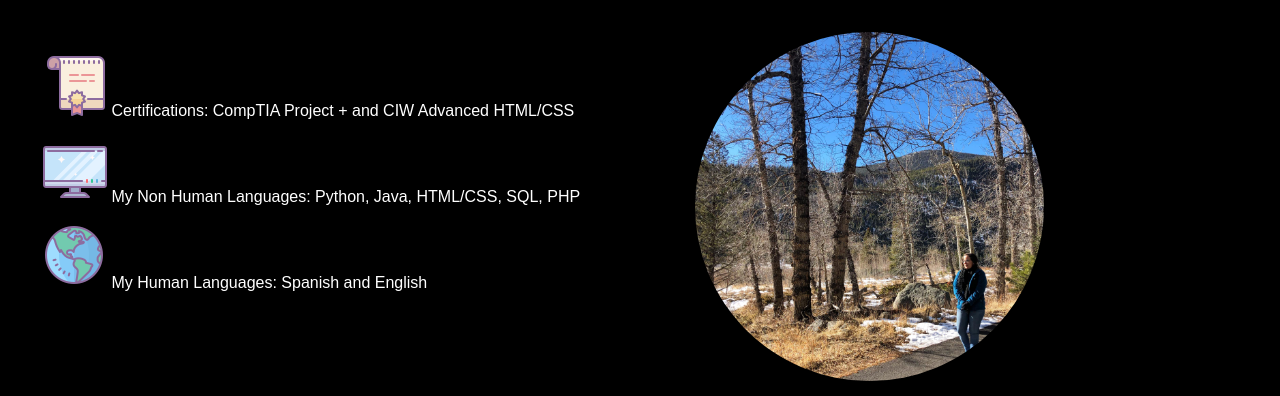
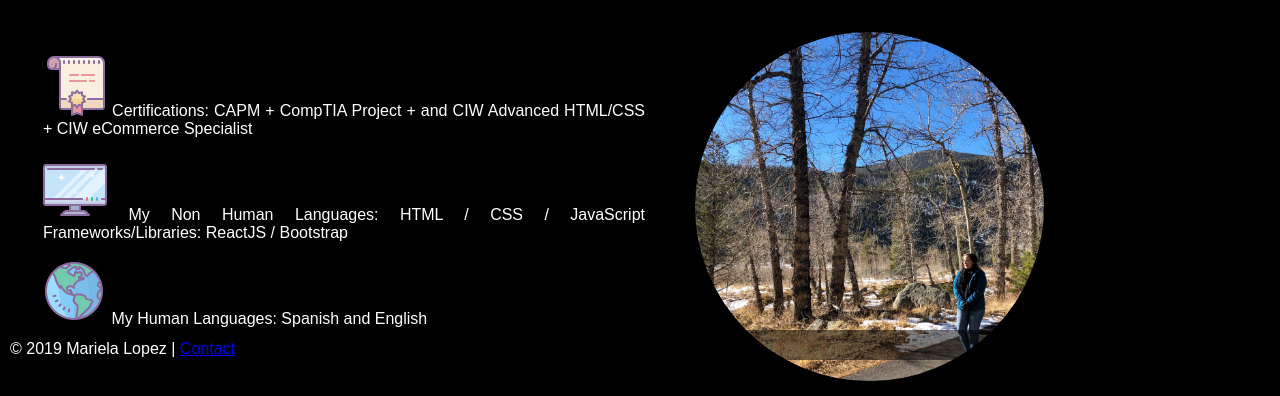
Before and after one commit to marielalopez86/marielalopez86.github.io, a plain HTML site: page index.html in a window 1280 px wide. Shown: the part 440-836 px from the top of the page. Drawn offline with Linux system fonts and the light colour scheme.

Commit message:
updated footer and removed about me

```diff
--- a/aboutme.css
+++ b/aboutme.css
@@ -79,3 +79,14 @@ li a:hover {
 
 
 }
+footer {
+    padding: 10px;
+    margin-top: 20px;
+    position:fixed;
+    left:0px;
+    bottom:0px;
+    height:30px;
+    width:100%;
+    background:rgba(0, 0, 0, 0.5);
+
+}
--- a/contactme.css
+++ b/contactme.css
@@ -90,3 +90,13 @@ input[type=submit]:hover {
     height: 50%;
 
 }
+footer {
+    padding-top: 10px;
+    position:fixed;
+    left:0px;
+    bottom:0px;
+    height:30px;
+    width:100%;
+    background:rgba(0, 0, 0, 0.5);
+
+}
--- a/index.html
+++ b/index.html
@@ -14,7 +14,7 @@
     <nav>
       <ul>
         <li><a class="active" href="index.html">Home</a></li>
-        <li><a href="aboutus.html">About Me</a></li>
+
         <li><a href="projects.html">Projects</a></li>
         <li><a href="Contactme.html">Contact Me</a></li>
       </ul>
@@ -27,19 +27,19 @@
 
       <div>
 		<p class="menu">
-		<img src="assets/icondiploma.png" alt="Certificates">  Certifications:  CompTIA Project + and CIW Advanced HTML/CSS<br><br>
-		<img src="assets/iconcomputer.png" alt="Computer">  My Non Human Languages:  Python, Java, HTML/CSS, SQL, PHP<br><br>
+		<img src="assets/icondiploma.png" alt="Certificates">  Certifications:  CAPM + CompTIA Project + and CIW Advanced HTML/CSS + CIW eCommerce Specialist<br><br>
+		<img src="assets/iconcomputer.png" alt="Computer">  My Non Human Languages:  HTML / CSS / JavaScript Frameworks/Libraries: ReactJS / Bootstrap <br><br>
 		<img src="assets/iconglobe.png" alt="Languages">  My Human Languages:  Spanish and English<br><br>
 		</p>
 	  </div>
 	  <div>
-	  <img src="assets/portrait6.jpg" alt="Self Portrait" width="450" height="500" class="main">
+	  <img src="assets/portrait6.jpg" alt="Self Portrait" width="400" height="450" class="main">
 	  </div>
 
-   <!--  <footer>
+   <footer>
 		&copy; 2019 Mariela Lopez | <a href="mailto:lopeme1@mail.broward.edu?Subject=Hello%20again" target="_top">
 		Contact </a>
-	</footer> -->
+	</footer>
 
   </body>
 </html>
--- a/mainpagestyle.css
+++ b/mainpagestyle.css
@@ -88,10 +88,15 @@ li a:hover {
 
 /* Style the footer */
 footer {
-  background-color: rgba(0, 0, 0, 0.5);
-  margin-top: 100px;
-  text-align: left;
-  color: white;
+    padding: 10px;
+    margin-top: 20px;
+    position:fixed;
+    left:0px;
+    bottom:0px;
+    height:30px;
+    width:100%;
+    background:rgba(0, 0, 0, 0.5);
+
 }
 /* Responsive layout - makes the three columns stack on top of each other instead of next to each other */
 @media (max-width: 600px) {
```
Also changed, not shown: Contactme.html (+1 -1 lines), projects.html (+5 -2 lines).
